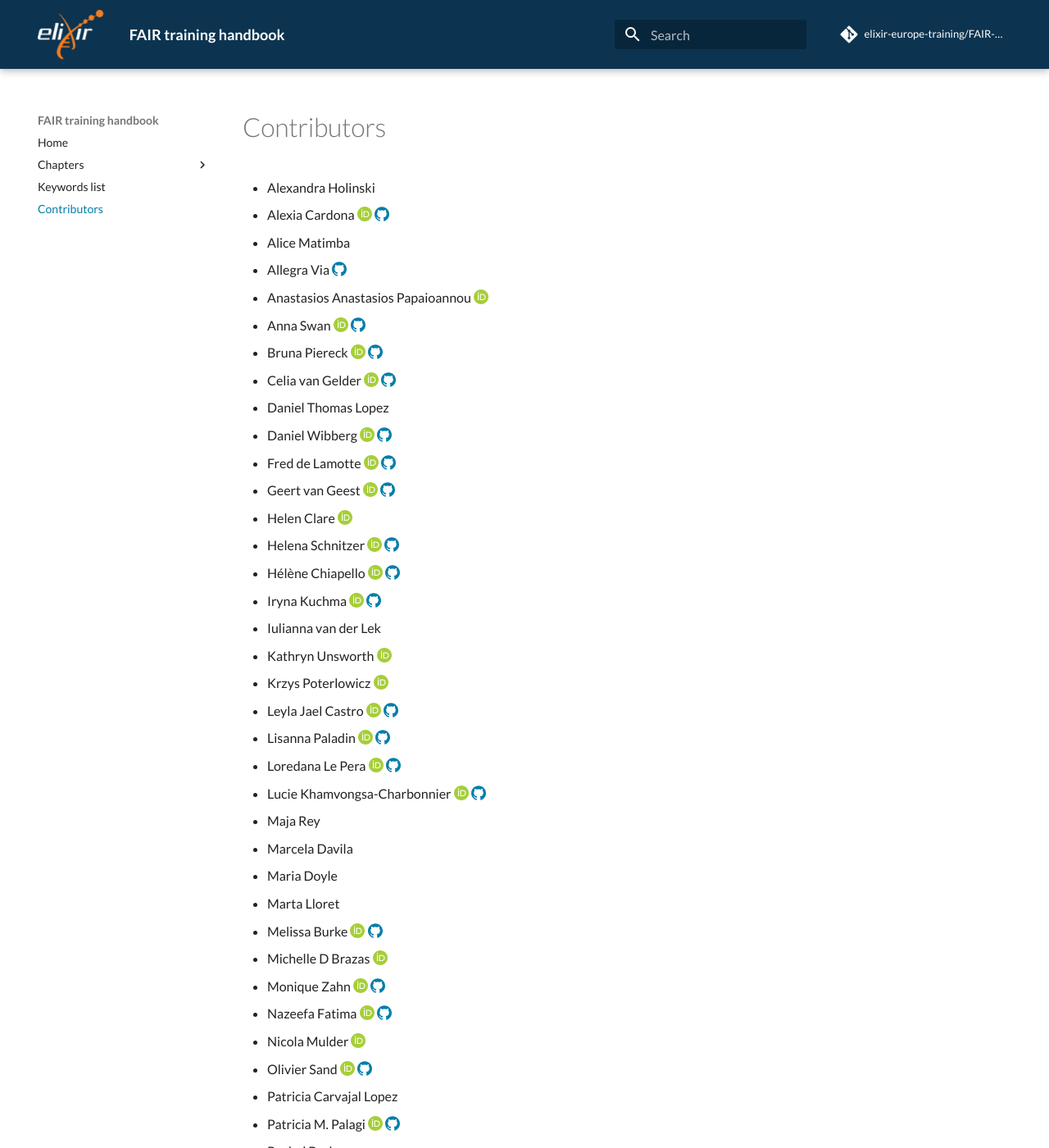
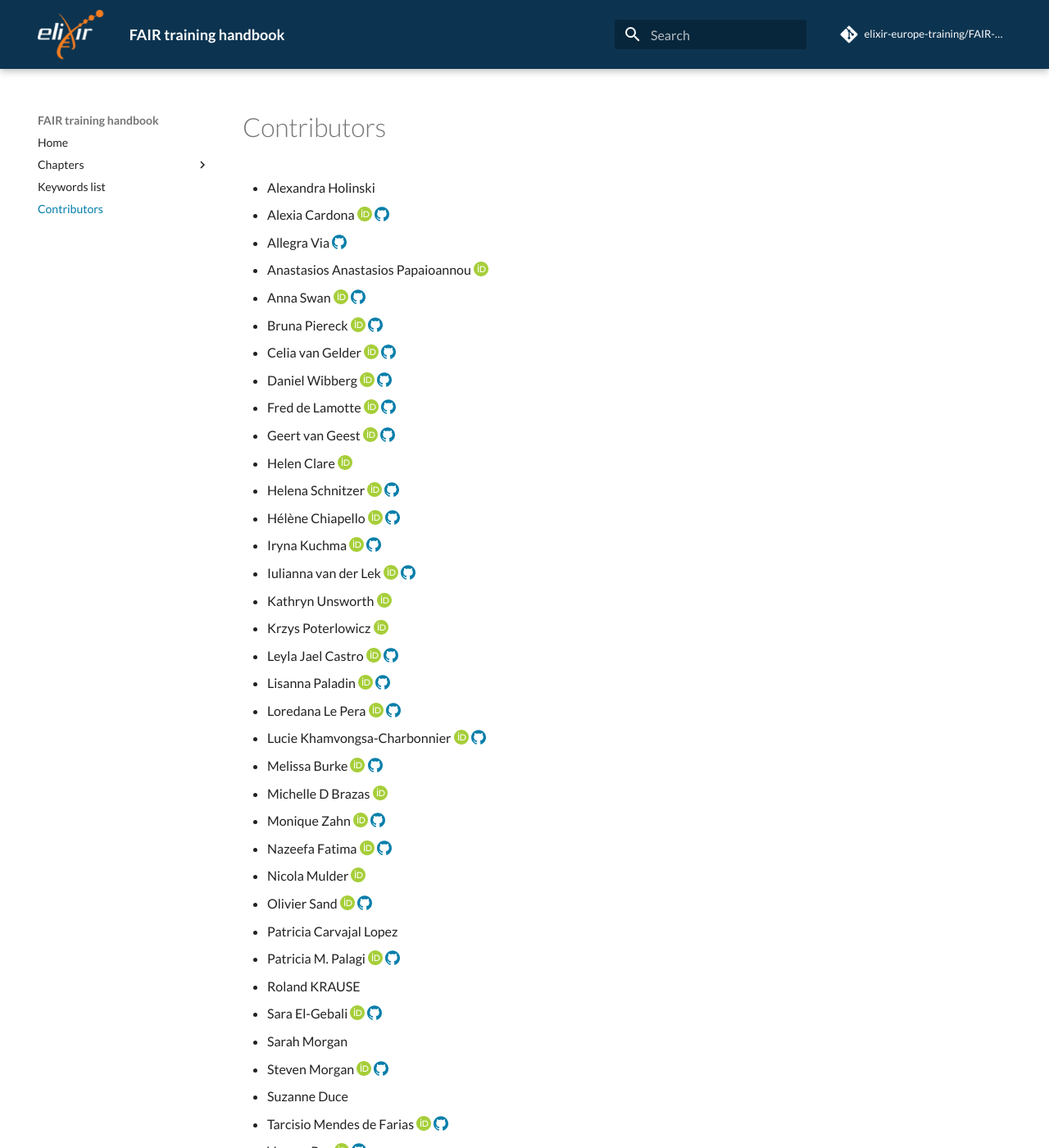
Before and after one commit to elixir-europe-training/ELIXIR-TrP-FAIR-training-handbook, an MkDocs documentation site: the page built from docs/contributor_list.md, in a window 1280 px wide and 1400 px high. Shown: the whole window at 82% size. Built offline with MkDocs 1.6.1 and Material for MkDocs 9.7.7, drawn with Linux system fonts in a browser that asks for light colours; comment, search, counter and statistics services are not loaded; some of the changed text lies outside the part shown.

Commit message:
updates contributors

```diff
--- a/docs/contributor_list.md
+++ b/docs/contributor_list.md
@@ -1,12 +1,10 @@
 - Alexandra Holinski
 - Alexia Cardona [:custom-orcid:](https://orcid.org/0000-0002-7877-5565/) [:simple-github:](https://github.com/ac812/)
-- Alice Matimba
 - Allegra Via  [:simple-github:](https://github.com/allegravia/)
 - Anastasios Anastasios Papaioannou [:custom-orcid:](https://orcid.org/0000-0002-8959-4559/)
 - Anna Swan [:custom-orcid:](https://orcid.org/0000-0003-1810-3756/) [:simple-github:](https://github.com/annaswan1/)
 - Bruna Piereck [:custom-orcid:](https://orcid.org/0000-0001-5958-0669/) [:simple-github:](https://github.com/bpiereck/)
 - Celia van Gelder [:custom-orcid:](https://orcid.org/0000-0002-0223-2329/) [:simple-github:](https://github.com/celiavg/)
-- Daniel Thomas Lopez
 - Daniel Wibberg [:custom-orcid:](https://orcid.org/0000-0002-1331-4311/) [:simple-github:](https://github.com/dwibberg/)
 - Fred de Lamotte [:custom-orcid:](https://orcid.org/0000-0003-4234-1172/) [:simple-github:](https://github.com/FraggyFred/)
 - Geert van Geest [:custom-orcid:](https://orcid.org/0000-0002-1561-078X/) [:simple-github:](https://github.com/geertvangeest/)
@@ -14,17 +12,13 @@
 - Helena Schnitzer [:custom-orcid:](https://orcid.org/0000-0002-6382-9452/) [:simple-github:](https://github.com/HelenaSchnitzer/)
 - Hélène  Chiapello [:custom-orcid:](https://orcid.org/0000-0001-5102-0632/) [:simple-github:](https://github.com/hchiapello/)
 - Iryna Kuchma [:custom-orcid:](https://orcid.org/0000-0002-2064-3439/) [:simple-github:](https://github.com/irynakuchma/)
-- Iulianna van der Lek
+- Iulianna van der Lek [:custom-orcid:](https://orcid.org/0000-0002-0736-0311/) [:simple-github:](https://github.com/IvdL22/)
 - Kathryn Unsworth [:custom-orcid:](https://orcid.org/0000-0002-5407-9987/)
 - Krzys Poterlowicz [:custom-orcid:](https://orcid.org/0000-0001-6173-5674/)
 - Leyla Jael Castro [:custom-orcid:](https://orcid.org/0000-0003-3986-0510/) [:simple-github:](https://github.com/ljgarcia/)
 - Lisanna Paladin [:custom-orcid:](https://orcid.org/0000-0003-0011-9397/) [:simple-github:](https://github.com/lisanna/)
 - Loredana Le Pera [:custom-orcid:](https://orcid.org/0000-0002-0076-9878/) [:simple-github:](https://github.com/loredanalepera/)
 - Lucie Khamvongsa-Charbonnier [:custom-orcid:](https://orcid.org/0000-0002-1194-0546/) [:simple-github:](https://github.com/lkhamvongsa/)
-- Maja Rey
-- Marcela Davila
-- Maria Doyle
-- Marta Lloret
 - Melissa Burke [:custom-orcid:](https://orcid.org/0000-0002-5571-8664/) [:simple-github:](https://github.com/burkemlou/)
 - Michelle D Brazas [:custom-orcid:](https://orcid.org/0000-0001-8150-4531/)
 - Monique Zahn [:custom-orcid:](https://orcid.org/0000-0001-7961-6091/) [:simple-github:](https://github.com/m-zahn/)
```
Also changed, not shown: other parts of docs/contributor_list.md (+0 -6 lines), 1 other file.
